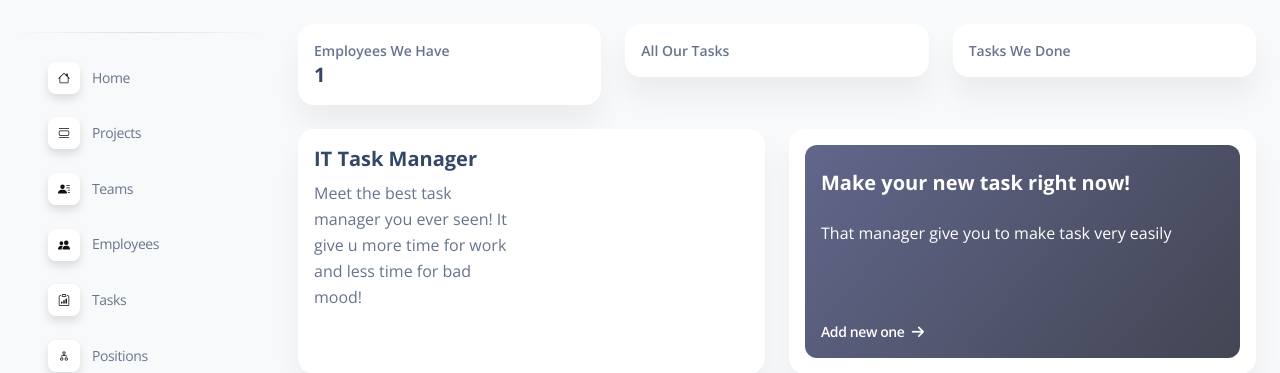
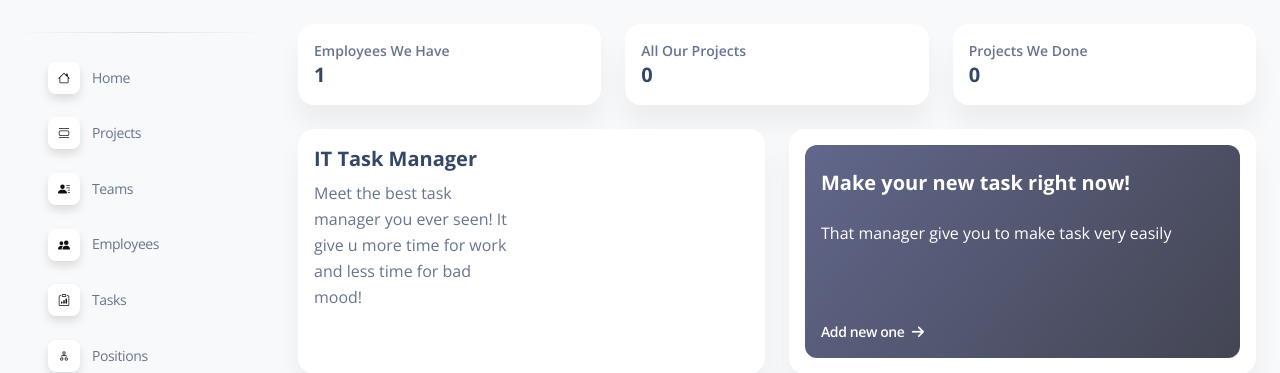
Before and after one commit to mblazhko/it-task-manager, a Django app: page / in a window 1280 px wide. Shown: the part 62-435 px from the top of the page. Run offline with Django 4.2, Linux system fonts and the light colour scheme; the visitor is signed in with stand-in values (Sample User, id 1); data comes from the database, SQL or seed files in the repository; data that the repository does not hold is empty; some libraries are stand-ins or nearby versions.

Commit message:
change tasks text to projects text

```diff
--- a/templates/manager/index.html
+++ b/templates/manager/index.html
@@ -26,9 +26,9 @@
               <div class="row">
                 <div class="col-8">
                   <div class="numbers">
-                    <p class="text-sm mb-0 text-capitalize font-weight-bold">All our tasks</p>
+                    <p class="text-sm mb-0 text-capitalize font-weight-bold">All our projects</p>
                     <h5 class="font-weight-bolder mb-0">
-                      {{ num_tasks}}
+                      {{ num_of_projects }}
                     </h5>
                   </div>
                 </div>
@@ -42,9 +42,9 @@
               <div class="row">
                 <div class="col-8">
                   <div class="numbers">
-                    <p class="text-sm mb-0 text-capitalize font-weight-bold">Tasks we done</p>
+                    <p class="text-sm mb-0 text-capitalize font-weight-bold">Projects we done</p>
                     <h5 class="font-weight-bolder mb-0">
-                      {{ num_of_done_tasks }}
+                      {{ num_of_done_projects }}
                     </h5>
                   </div>
                 </div>
```
